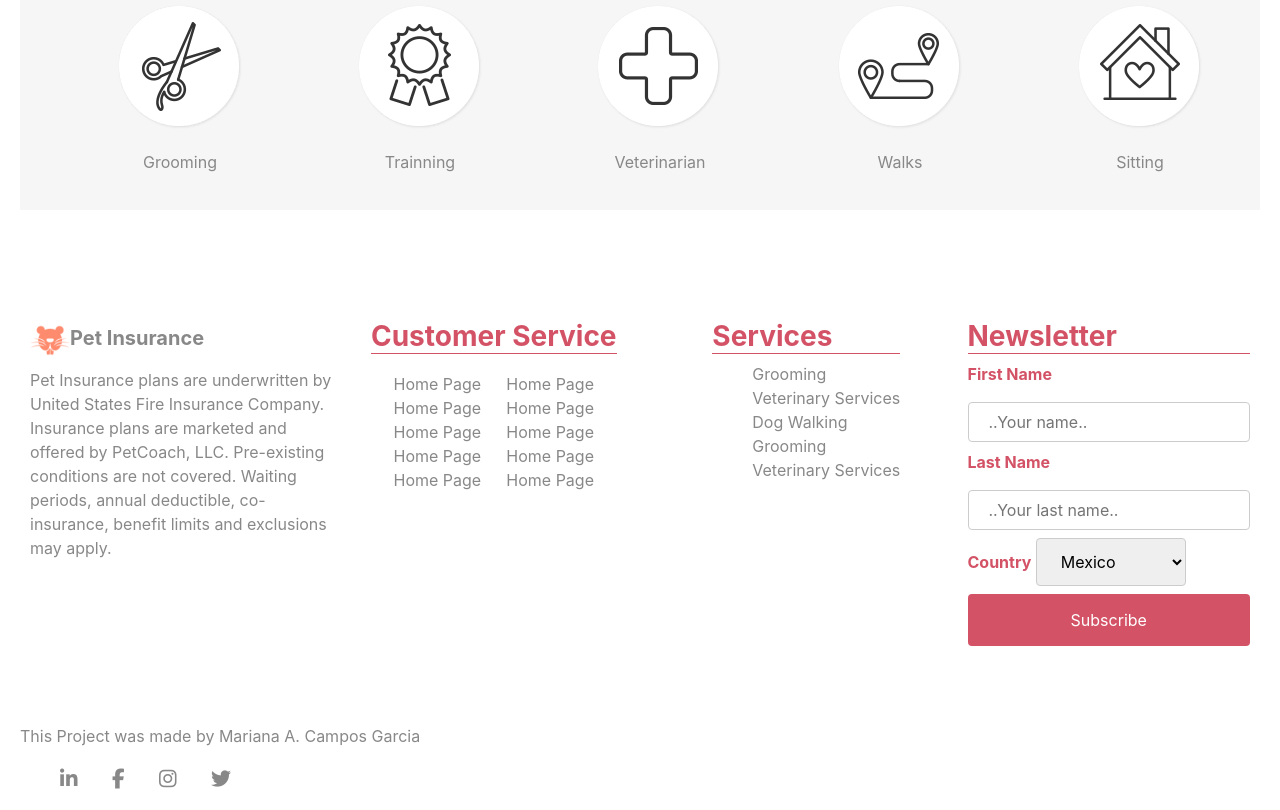
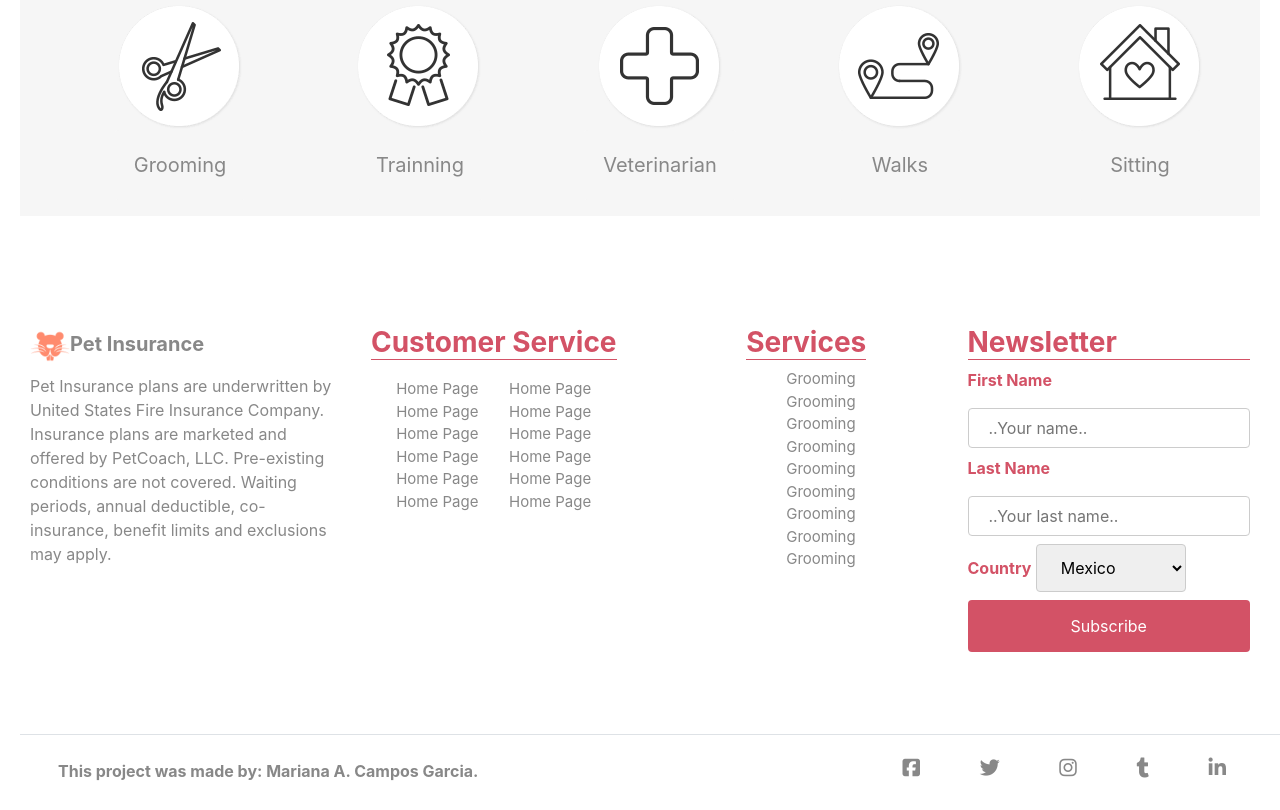
Before and after one commit to atenaiis/HTML-CSS-Capstone-Project, a plain HTML site: page main-page.HTML in a window 1280 px wide. Shown: the part 1139-1949 px from the top of the page. After the commit the page ends 1922 px from the top, so only its background shows below. Drawn offline with nearby package versions, Linux system fonts and the light colour scheme.

Commit message:
finish main html

```diff
--- a/assets/style.css
+++ b/assets/style.css
@@ -26,7 +26,9 @@
 
   p,
   li,
-  h3 {
+  h3,
+  li>a,
+  .text {
       color: #888888;
   }
   li {
@@ -158,7 +160,7 @@ input[type=text] {
   background-position: 10px 10px;
   background-repeat: no-repeat;
   padding: 12px 20px 12px 40px;
-  transition: width 0.4s ease-in-out;
+  transition: all 0.4s ease-in-out;
 }
 
 .search-btn,
@@ -168,7 +170,6 @@ select {
   .form-top {
       background: #d35266 url(./images/logo.png)30% 60%/600px repeat ;
      width: 100%;
-
       display: flex;
       align-items: center;
       flex-direction: column;
@@ -243,10 +244,13 @@ select {
         height: 0;
         opacity: 1;
         transition:all .4s;
+        font-size: 20px;
       }
 
        .content:hover .text {
-        font-size: 30px;
+           text-decoration: none;
+           color: #383838;
+        font-size: 35px;
         top: -10px;
         left: 12px;
         text-shadow: rgba(0,0,0,0.3) 10px 10px 5px;
@@ -282,6 +286,7 @@ background-color: white;
 
       .bottom-grid {
          text-align: left;
+         font-size: 15px;
 
       }
 
@@ -326,13 +331,29 @@ background-color: white;
         padding: 20px;
       }
 
-      .footer-list>li {
-display: inline-block;
-padding: 0 30px 0 0;
-font-size: 20px;
+      footer {
+        box-sizing: unset;
+      }
 
+      .footer-right {
+        left: 0;
+        position: absolute;
+      }
+
+      .footer-icons-main {
+        left: 0;
+        position: absolute;
+        top: 10px;
 
       }
+    .fab {
+        font-size: 20px;
+        color: #888888;
+    }
+ .fab:hover,
+ .bottom-grid>li>a:hover {
+     color: #d35266;
+ }
     @media screen and (min-width:  768px){
 
         .name {
@@ -453,9 +474,7 @@ input[type=text]:focus {
     grid-template-columns: repeat(5, 1fr);
    }
 
-   .footer {
-       display: inline-block;
-   }
+
     }
 
     @media screen and (min-width:  1000px){
--- a/main-page.HTML
+++ b/main-page.HTML
@@ -49,8 +49,8 @@
     </nav>
     <main>
         <div class="form-top">
-            <h2 class="text-white">Inline form</h2>
-            <p class="text-white"> In just one click you are getting your best friend's happiness!!</p>
+            <h2 class="text-white">Because your BF. is a pet</h2>
+            <p class="text-white"> In just one click you will make it happy!!</p>
 
 
               <form class="form-inline " action="/action_page.php">
@@ -152,7 +152,7 @@
         <a class="services-links" href="">
            <img  src="./assets/images/service1.png" alt="services"></a>
            <div class="content form-div">
-            <span class="text  ">Grooming</span>
+            <a class="text " href="">Grooming</a>
             </div>
 
     </li>
@@ -160,7 +160,7 @@
         <a class="services-links" href="">
             <img src="./assets/images/service2.png" alt="services"></a>
             <div class="content form-div">
-                <span class="text ">Trainning</span>
+                <a class="text " href="">Trainning</a>
                 </div>
 
     </li>
@@ -168,7 +168,7 @@
         <a class="services-links" href="">
             <img src="./assets/images/service3.png" alt="services"></i></a>
             <div class="content form-div">
-                <span class="text ">Veterinarian</span>
+                <a class="text " href="">Veterinarian</a>
                 </div>
 
     </li>
@@ -176,7 +176,7 @@
         <a class="services-links" href="">
             <img src="./assets/images/service4.png" alt="services"> </a>
             <div class="content form-div">
-                <span class="text ">Walks</span>
+                <a class="text " href="">Walks</a>
                 </div>
 
     </li>
@@ -184,7 +184,7 @@
         <a class="services-links " href="">
             <img src="./assets/images/service5.png" alt="services"> </a>
             <div class="content form-div">
-            <span class="text ">Sitting</span>
+            <a class="text " href="">Sitting</a>
             </div>
     </li>
     </ul>
@@ -204,28 +204,34 @@
             <section class="bottom_names ">
                 <h3 class="bottom_tittle font-weight-bolder">Customer Service</h3>
                 <ul class="bottom-grid double-list">
-                   <li>Home Page</li>
-                   <li>Home Page</li>
-                   <li>Home Page</li>
-                   <li>Home Page</li>
-                   <li>Home Page</li>
-                   <li>Home Page</li>
-                   <li>Home Page</li>
-                   <li>Home Page</li>
-                   <li>Home Page</li>
-                   <li>Home Page</li>
+                   <li><a href="" >Home Page</a></li>
+                   <li><a href="" >Home Page</a></li>
+                   <li><a href="" >Home Page</a></li>
+                   <li><a href="" >Home Page</a></li>
+                   <li><a href="" >Home Page</a></li>
+                   <li><a href="" >Home Page</a></li>
+                   <li><a href="" >Home Page</a></li>
+                   <li><a href="" >Home Page</a></li>
+                   <li><a href="" >Home Page</a></li>
+                   <li><a href="" >Home Page</a></li>
+                   <li><a href="" >Home Page</a></li>
+                   <li><a href="" >Home Page</a></li>
 
 
                  </ul>
             </section>
             <section class="bottom_names">
-                <h3 class="bottom_tittle font-weight-bolder">Services</h3>
-                <ul class="bottom-grid">
-                    <li>Grooming</li>
-                    <li>Veterinary Services</li>
-                    <li>Dog Walking</li>
-                    <li>Grooming</li>
-                    <li>Veterinary Services</li>
+                <h3 class="bottom_tittle  font-weight-bolder">Services</h3>
+                <ul class="bottom-grid ">
+                    <li><a href=""> Grooming</a></li>
+                    <li><a href=""> Grooming</a></li>
+                    <li><a href=""> Grooming</a></li>
+                    <li><a href=""> Grooming</a></li>
+                    <li><a href=""> Grooming</a></li>
+                    <li><a href=""> Grooming</a></li>
+                    <li><a href=""> Grooming</a></li>
+                    <li><a href=""> Grooming</a></li>
+                    <li><a href=""> Grooming</a></li>
                 </ul>
             </section>
             <section class="form-bottom2 ">
@@ -252,19 +258,22 @@
     </div>
     </section>
 </main>
-<footer>
-<div class="footer">
-    <p>This Project was made by Mariana A. Campos Garcia</p>
+<footer class="page-footer container-fluid mt-1 bg-white border-top ">
+    <div class="footer-first-stn w-100 col-md-12">
+      <div class=" footer-stn-1 justify-content-between align-items-center row">
+        <div class="footer-right footer-right d-md-flex col-md-8">
 
-<div>
-    <ul class="footer-list">
-        <li><i class="fab fa-linkedin-in"></i></li>
-        <li><i class="fab fa-facebook-f"></i></li>
-        <li><i class="fab fa-instagram"></i></li>
-        <li><i class="fab fa-twitter"></i></li>
-    </ul>
-</div>
-</div>
+          <p class="mb-md-0 ml-md-2 pt-md-4 sm font-weight-bolder" >This project was made by: Mariana A. Campos Garcia.</p>
+      </div>
+  <div class=" col-md-4   d-md-flex  footer-icons-main ">
+    <a  href="#" ><i class="footer-icons pr-2 fab fa-facebook-square"></i> </a>
+    <a href="#"><i class="footer-icons pr-2 fab fa-twitter"></i></a>
+    <a href="#"><i class="footer-icons pr-2 fab fa-instagram"></i></a>
+    <a href="#"><i class="footer-icons pr-2 fab fa-tumblr"></i></a>
+    <a href="#"><i class="footer-icons pr-2 fab fa-linkedin-in"></i></a>
+  </div>
+      </div>
+    </div>
 </footer>
 </body>
 </html>
```
